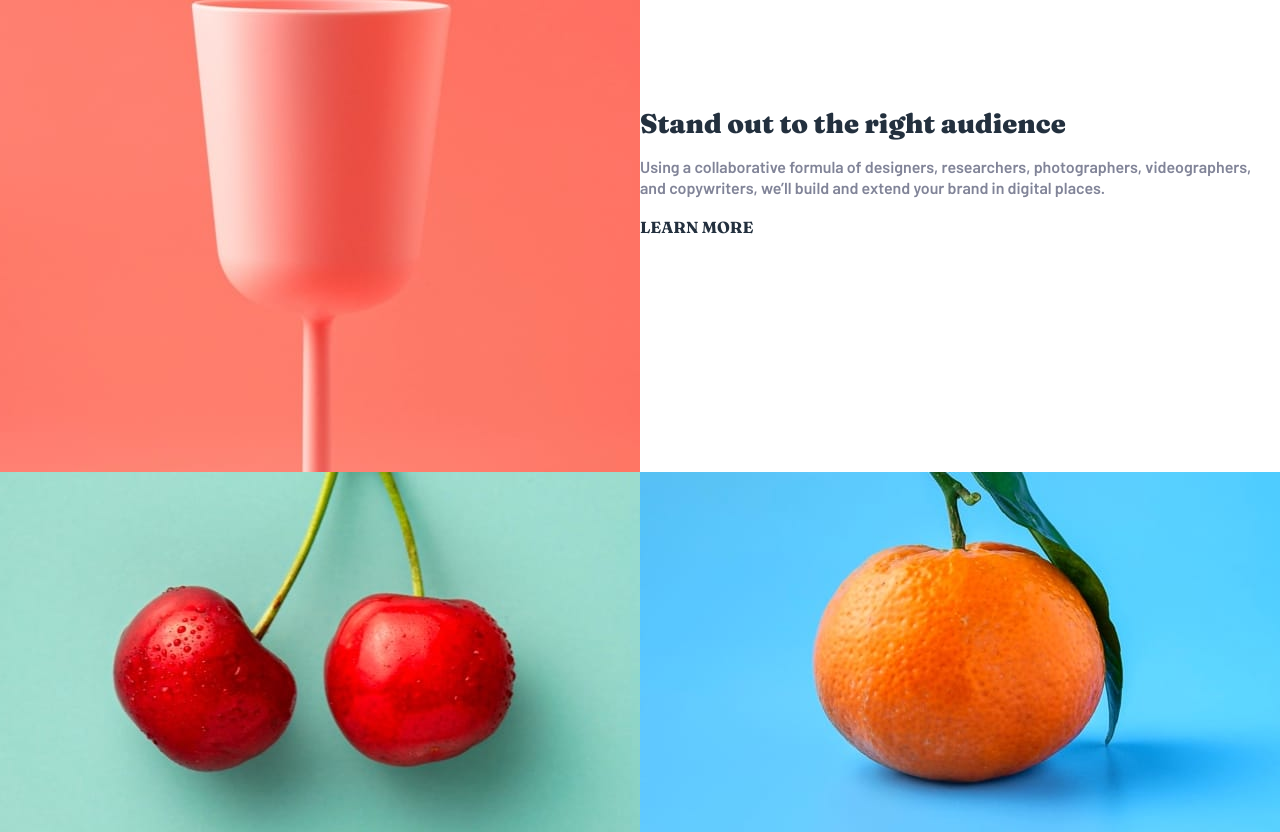
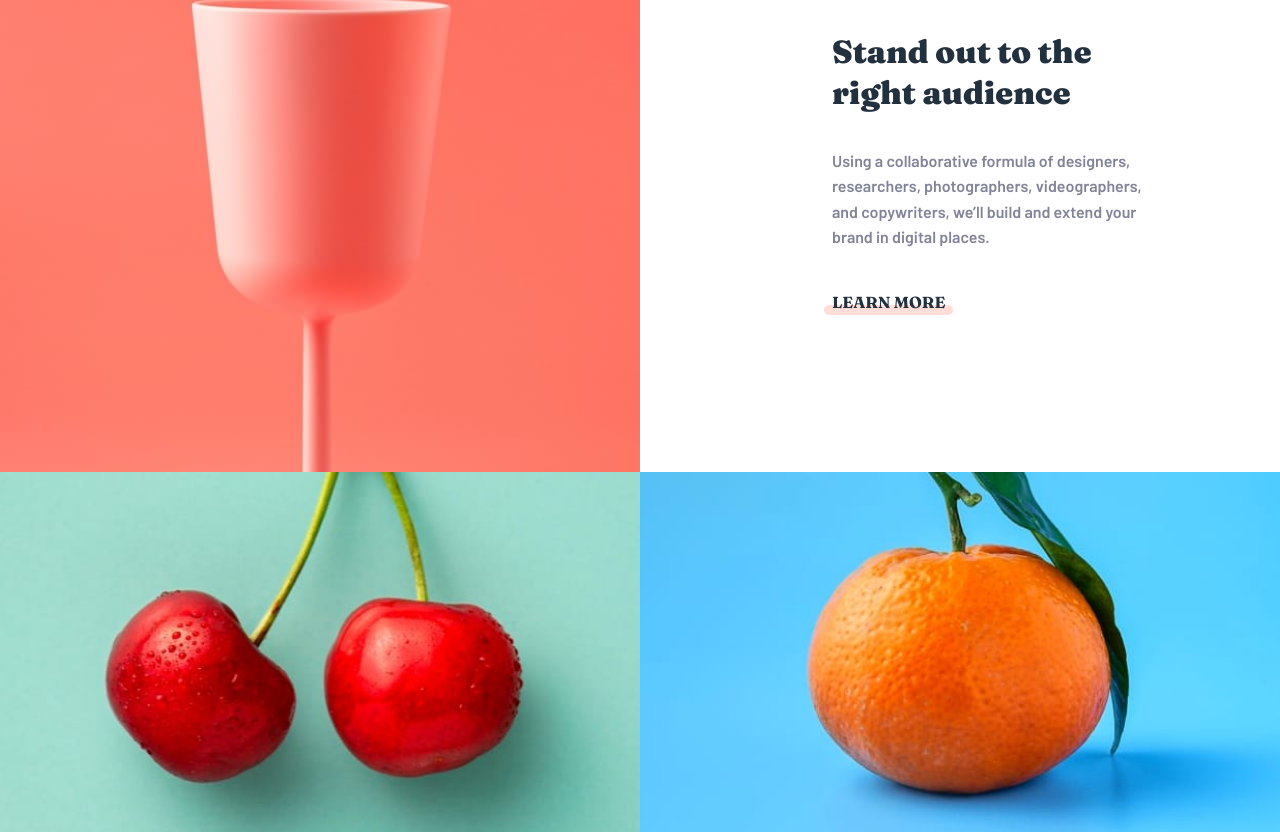
Before and after one commit to kingwell47/sunnyside, a plain HTML site: page index.html in a window 1280 px wide. Shown: the part 1528-2360 px from the top of the page. Drawn offline with Linux system fonts and the light colour scheme.

Commit message:
finished the padding of the features grid

```diff
--- a/app/scss/_features.scss
+++ b/app/scss/_features.scss
@@ -29,7 +29,7 @@
                 height: 37.5rem;
 
             }
-
+            //see if I can put these on the IDs instead
             &-transform {
                 background-image: url("/images/mobile/image-transform.jpg");
 
@@ -48,8 +48,17 @@
 
         .text-wrapper {
             height: 27.375rem;
+            padding: 0 1.875rem;
+
             @include breakpoint-up(medium) {
                 height: 37.5rem;
+            }
+
+            div:not(.center-text) {
+                @include breakpoint-up(medium) {
+                    padding-left: 10.125rem;
+                    padding-right: 6.5rem;
+                }
             }
         }
 
@@ -59,6 +68,10 @@
             &:not(.center-text) {
                 @include breakpoint-up(medium) {
                     text-align: left;
+                    h2 {
+                        font-size: 2rem;
+                        padding-right: 2rem;
+                    }
 
                 }
             }
@@ -67,16 +80,45 @@
 
 
             > h2 {
+                padding-left: 1rem;
+                padding-right: 1rem;
+                margin-bottom: 2.125rem;
+                @include breakpoint-up(medium) {
+                    padding-left: 0;
+                    padding-right: 0;
+                }
 
             }
             > p {
+                padding-bottom: 2.5rem;
 
             }
             > a {
                 text-transform: uppercase;
                 color: $veryDarkDesaturatedBlue;
                 font-size: $font-sm;
+                position: relative;
+
             }
+                a:after{
+                    content: '';
+                    position: absolute;
+                    left: -8px;
+                    right: -8px;
+                    bottom: -3px;
+                    height: 10px;
+                    border-radius: 25px;
+                    z-index: -1;
+                    opacity: 25%;
+                    transition: opacity ease-in-out 350ms;
+                }
+
+                a:hover:after {
+                    opacity: 100%
+                }
+
+
+
         }
 
         .photo_text {
@@ -90,15 +132,18 @@
     #transform_image {
         order: 1;
 
-        @include breakpoint-up(large) {
+        @include breakpoint-up(medium) {
             order: 2;
         }
     }
 
     #transform_text {
         order: 2;
-        @include breakpoint-up(large) {
+        @include breakpoint-up(medium) {
             order: 1;
+        }
+        a:after {
+            background-color: $yellow;
         }
     }
 
@@ -108,15 +153,24 @@
 
     #stand-out_text {
         order: 4;
+
+        a:after {
+            background-color: $softRed;
+        }
     }
 
     //last 2 items
     #graphic_design {
         order: 5;
+
         background-image: url("/images/mobile/image-graphic-design.jpg");
 
         @include breakpoint-up(medium) {
             background-image: url("/images/desktop/image-graphic-design.jpg");
+        }
+
+        h2, p {
+            color: $darkDesaturatedCyan;
         }
     }
 
@@ -127,12 +181,21 @@
         @include breakpoint-up(medium) {
             background-image: url("/images/desktop/image-photography.jpg");
         }
+
+        h2, p {
+            color: $darkBlue;
+        }
     }
 
     #photography, #graphic_design {
         background-repeat: no-repeat;
         background-size: cover;
         background-position: top center;
+        padding-left: 10.3125rem;
+        padding-bottom: 1.375rem;
+        padding-right: 10.3125rem;
+
+
 
     }
 
--- a/app/scss/_globals.scss
+++ b/app/scss/_globals.scss
@@ -97,6 +97,9 @@ h2 {
 
 p{
     font-size: $font-sm;
+    line-height: 1.6;
+    padding: 0;
+    margin: 0;
 }
 
 //center text helper
--- a/index.html
+++ b/index.html
@@ -54,7 +54,7 @@
         <h2 class="text_big text_big-max">Transform your brand</h2>
         <p>We are a full-service creative agency specializing in helping brands grow fast. Engage your clients through compelling visuals that do most of the marketing for you.
         </p>
-        <a href="#">Learn more</a>
+        <a href="#" id="transform_link">Learn more</a>
       </div>
     </div>
     </div>
@@ -68,7 +68,7 @@
         <h2 class="text_big text_big-max">Stand out to the right audience</h2>
         <p>Using a collaborative formula of designers, researchers, photographers, videographers, and copywriters, we’ll build and extend your brand in digital places.
         </p>
-        <a href="#">Learn more</a>
+        <a href="#" id="stand-out_link">Learn more</a>
         </div>
       </div>
     </div>
```
Also changed, not shown: dist/style.css, 1 other file.
